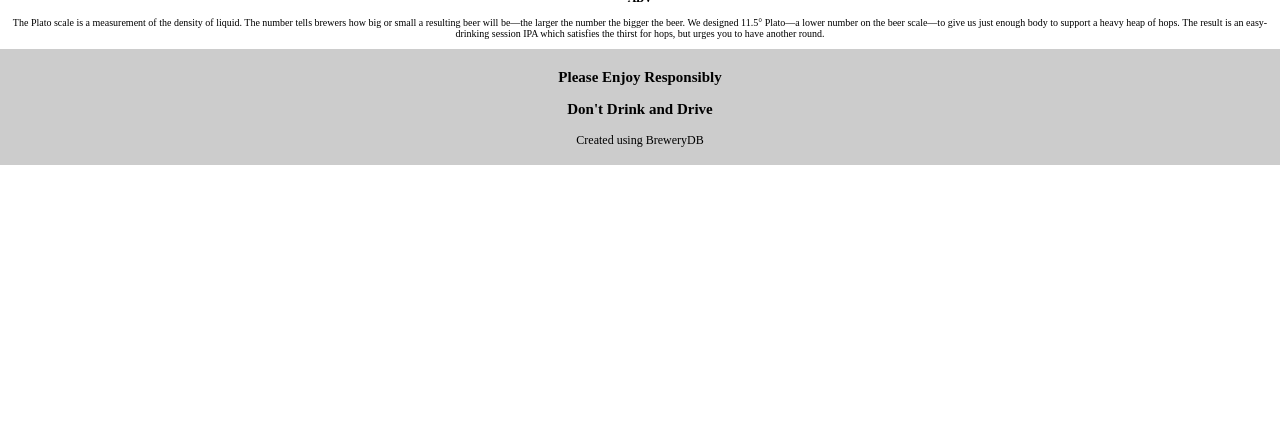
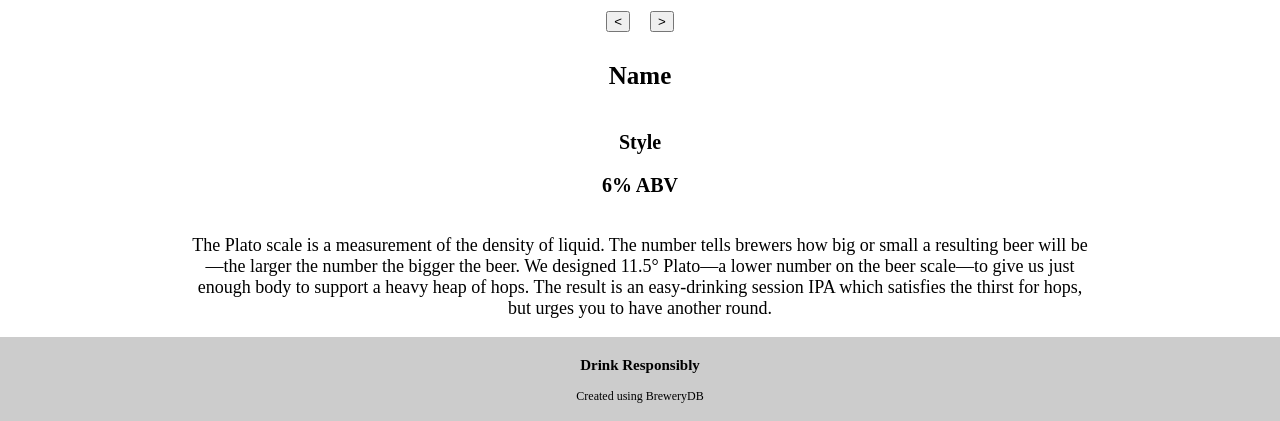
Before and after one commit to acwander/beer-aficionado, a PHP site: page / in a window 1280 px wide. Shown: the part 502-923 px from the top of the page. Before the commit the page ends 667 px from the top, so only its background shows below. Run offline with PHP 8.4, Linux system fonts and the light colour scheme.

Commit message:
added buttons and fixed styling

```diff
--- a/css/style.css
+++ b/css/style.css
@@ -31,9 +31,36 @@ a:active {
 }
 
 /* main content styles */
-#carousel > img {
-  width: 35em;
-  height: 35em;
+.carousel-img > img {
+  width: 40em;
+  height: 40em;
+}
+
+.carousel-btns {
+  /* flex box */
+  display: flex;
+  justify-content: center;
+}
+
+.next-btn,
+.previous-btn {
+  margin: 1em;
+}
+
+.beer-name {
+  display: inline-block;
+  font-size: 2.5em;
+}
+
+.beer-abv,
+.beer-style {
+  font-size: 2em;
+}
+
+.beer-desc {
+  display: inline-block;
+  width: 70%;
+  font-size: 1.8em;
 }
 
 /* footer styles */
--- a/index.html
+++ b/index.html
@@ -21,17 +21,29 @@
         </header>
       </div>
       <div id="main content">
-        <div id="carousel">
-          <!-- TODO: Remove this placeholder image -->
-          <img
-            class="carousel-img"
-            src="https://brewerydb-images.s3.amazonaws.com/beer/c4f2KE/upload_jjKJ7g-large.png"
-            alt=""
-          />
+        <div class="carousel-container">
+          <!-- image -->
+          <div class="carousel-img">
+            <!-- TODO: Remove this placeholder image -->
+            <img
+              src="https://brewerydb-images.s3.amazonaws.com/beer/c4f2KE/upload_jjKJ7g-large.png"
+              alt=""
+            />
+          </div>
+          <!-- buttons -->
+          <div class="carousel-btns">
+            <div class="previous-btn">
+              <button><</button>
+            </div>
+            <div class="next-btn">
+              <button>></button>
+            </div>
+          </div>
         </div>
         <div id="carousel-info">
           <h2 class="beer-name">Name</h2>
-          <h3 class="beer-abv">ABV</h3>
+          <h3 class="beer-style">Style</h3>
+          <h3 class="beer-abv">6% ABV</h3>
           <p class="beer-desc">
             The Plato scale is a measurement of the density of liquid. The
             number tells brewers how big or small a resulting beer will be—the
@@ -46,8 +58,7 @@
 
       <div id="footer">
         <footer>
-          <h3>Please Enjoy Responsibly</h3>
-          <h3>Don't Drink and Drive</h3>
+          <h3>Drink Responsibly</h3>
           <p>
             Created using
             <a class="footer-link" href="https://www.brewerydb.com/"
```
